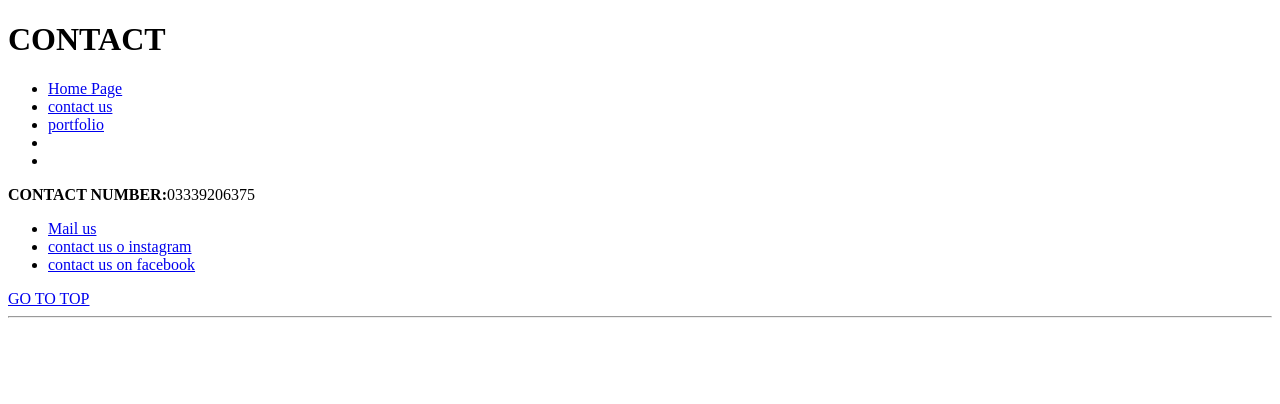
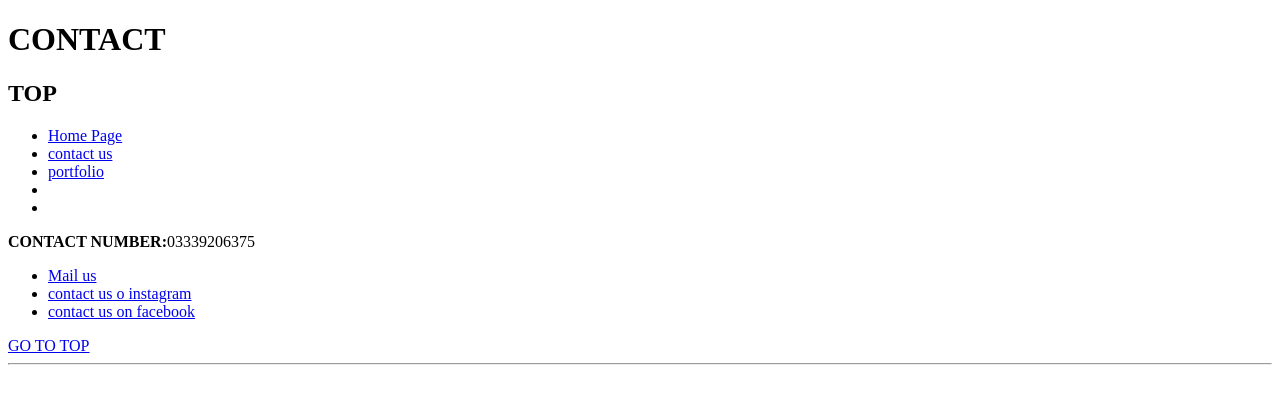
Before and after one commit to hass9009/assigment, a plain HTML site: page contact.html in a window 1280 px wide. Drawn offline with Linux system fonts and the light colour scheme.

Commit message:
this is my

```diff
--- a/contact.html
+++ b/contact.html
@@ -7,7 +7,7 @@
 </head>
 <body>
     <h1>CONTACT</h1>
-    <h2 id="./TOP"></h2>
+    <h2 id="./TOP">TOP</h2>
     <nav>
         <ul>
             <li>
```
Also changed, not shown: gallery.html (+1 -1 lines), index.html (+1 -1 lines), portfolio.html (+1 -1 lines), recipe.html (+1 -1 lines).
